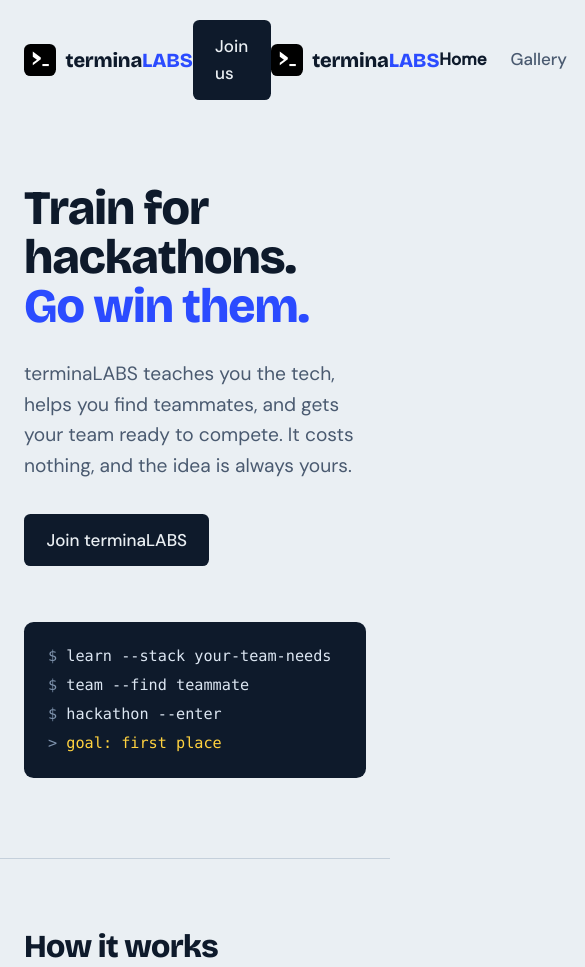
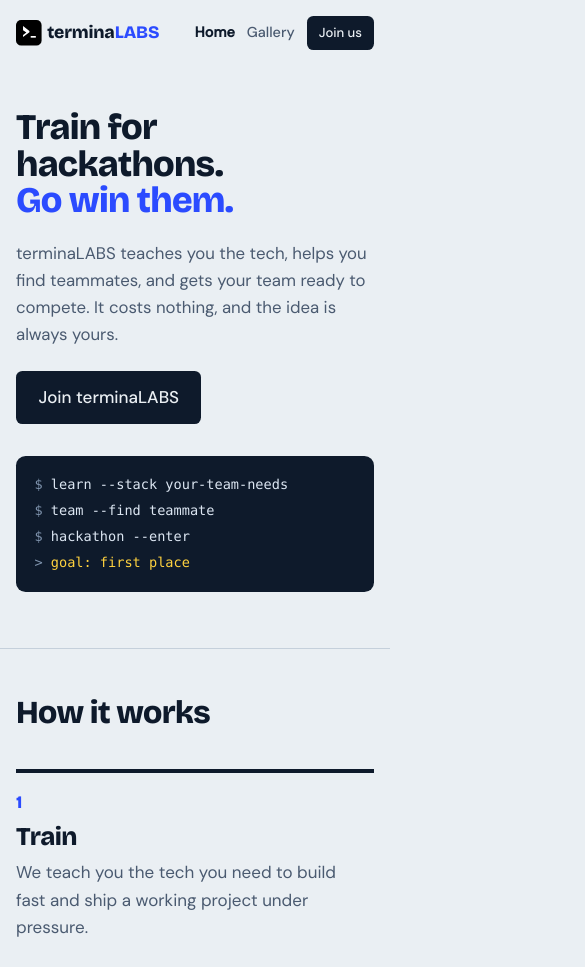
Before and after one commit to Hello-Mirage/Termina, a plain HTML site: page index.html in a window 390 px wide. Shown: the top 967 px of the page, 585 px wide, since content can reach past the window. Drawn offline with nearby package versions, Linux system fonts and the light colour scheme.

Commit message:
fix: resolve mobile nav clipping, remove duplicate header items, and add responsive styles

```diff
--- a/index.html
+++ b/index.html
@@ -75,7 +75,8 @@
     header .wrap {
       display: flex;
       justify-content: space-between;
-      align-items: center
+      align-items: center;
+      gap: 1rem
     }
 
     .logo {
@@ -83,13 +84,11 @@
       font-weight: 800;
       font-size: 1.25rem;
       text-decoration: none;
-      letter-spacing: -.01em
-    }
-
-    .logo {
+      letter-spacing: -.01em;
       display: inline-flex;
       align-items: center;
-      gap: .6rem
+      gap: .5rem;
+      flex-shrink: 0
     }
 
     .logo b {
@@ -99,7 +98,8 @@
     .mark {
       width: 2rem;
       height: 2rem;
-      display: block
+      display: block;
+      flex-shrink: 0
     }
 
     .btn {
@@ -110,7 +110,8 @@
       text-decoration: none;
       padding: .8rem 1.4rem;
       border-radius: .4rem;
-      transition: background .15s
+      transition: background .15s;
+      white-space: nowrap
     }
 
     .btn:hover {
@@ -127,21 +128,23 @@
     }
 
     .btn.sm {
-      padding: .55rem 1.1rem;
-      font-size: .95rem
+      padding: .48rem .95rem;
+      font-size: .9rem
     }
 
     nav {
       display: flex;
       align-items: center;
-      gap: 1.5rem
+      gap: 1.25rem;
+      flex-shrink: 0
     }
 
     nav a.nav-link {
       font-weight: 500;
       text-decoration: none;
       color: var(--mute);
-      transition: color .15s
+      transition: color .15s;
+      white-space: nowrap
     }
 
     nav a.nav-link:hover {
@@ -510,6 +513,113 @@
       color: var(--mute);
       font-size: .95rem
     }
+
+    /* mobile responsiveness */
+    @media (max-width: 48rem) {
+      .wrap {
+        padding: 0 1.25rem
+      }
+
+      header {
+        padding: 1rem 0
+      }
+
+      nav {
+        gap: 1rem
+      }
+    }
+
+    @media (max-width: 36rem) {
+      .wrap {
+        padding: 0 1rem
+      }
+
+      header .wrap {
+        gap: .5rem
+      }
+
+      .logo {
+        font-size: 1.1rem;
+        gap: .35rem
+      }
+
+      .mark {
+        width: 1.6rem;
+        height: 1.6rem
+      }
+
+      nav {
+        gap: .75rem
+      }
+
+      nav a.nav-link {
+        font-size: .9rem
+      }
+
+      .btn.sm {
+        padding: .4rem .75rem;
+        font-size: .82rem
+      }
+
+      .hero {
+        padding: 2.75rem 0 3.5rem
+      }
+
+      .hero h1 {
+        font-size: clamp(2.25rem, 8.5vw, 3.75rem)
+      }
+
+      .hero p {
+        font-size: 1.05rem;
+        margin: 1.25rem 0 1.5rem
+      }
+
+      .prompt {
+        margin-top: 2rem;
+        padding: 1rem 1.15rem;
+        font-size: .85rem
+      }
+
+      section.block {
+        padding: 3rem 0
+      }
+
+      .join {
+        padding: 3.5rem 0 3rem
+      }
+    }
+
+    @media (max-width: 24rem) {
+      .wrap {
+        padding: 0 .85rem
+      }
+
+      header .wrap {
+        gap: .35rem
+      }
+
+      .logo span {
+        font-size: 1rem
+      }
+
+      .mark {
+        width: 1.45rem;
+        height: 1.45rem
+      }
+
+      nav {
+        gap: .55rem
+      }
+
+      nav a.nav-link {
+        font-size: .85rem
+      }
+
+      .btn.sm {
+        padding: .35rem .6rem;
+        font-size: .78rem
+      }
+    }
   </style>
 </head>
 
@@ -517,12 +627,6 @@
 
   <header>
     <div class="wrap">
-      <a class="logo" href="#top"><svg class="mark" viewBox="0 0 40 40" aria-hidden="true">
-          <rect width="40" height="40" rx="8" fill="#000" />
-          <path d="M11 9.5 21 17v2.2L11 26.7v-3.4l5.2-3.7L11 15.9z" fill="#fff" />
-          <rect x="23" y="25" width="8" height="2.6" fill="#fff" />
-        </svg><span>termina<b>LABS</b></span></a>
-      <a class="btn" href="#join">Join us</a>
       <a class="logo" href="index.html"><svg class="mark" viewBox="0 0 40 40" aria-hidden="true">
           <rect width="40" height="40" rx="8" fill="#000" />
           <path d="M11 9.5 21 17v2.2L11 26.7v-3.4l5.2-3.7L11 15.9z" fill="#fff" />
```
Also changed, not shown: gallery.html (+29 -8 lines).
